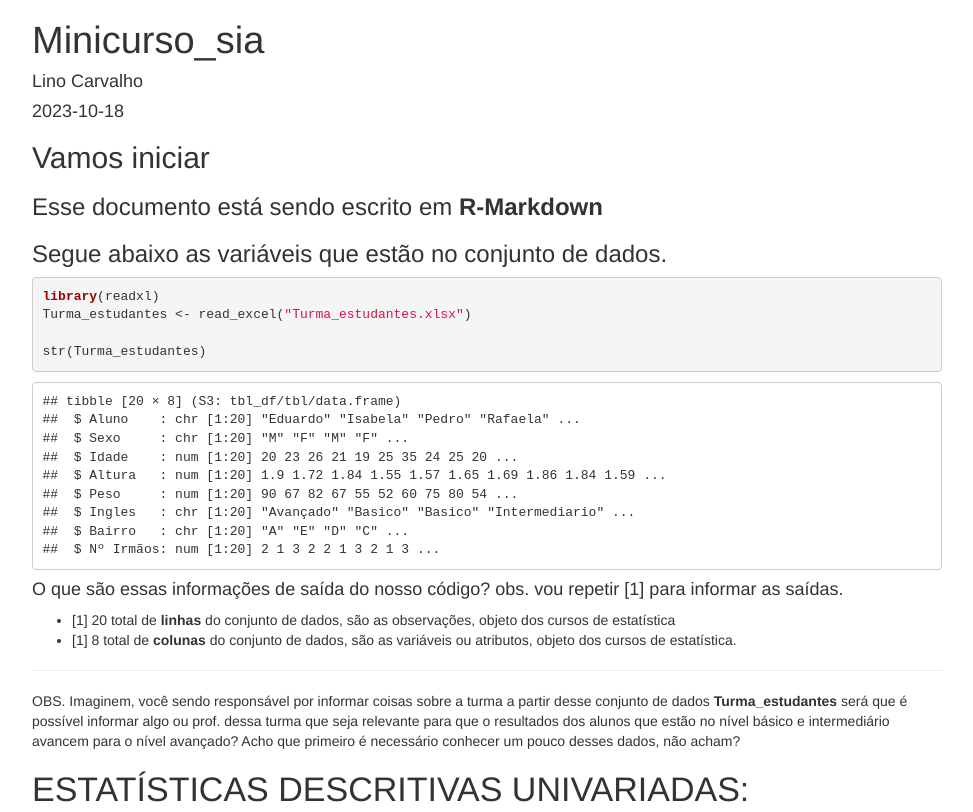
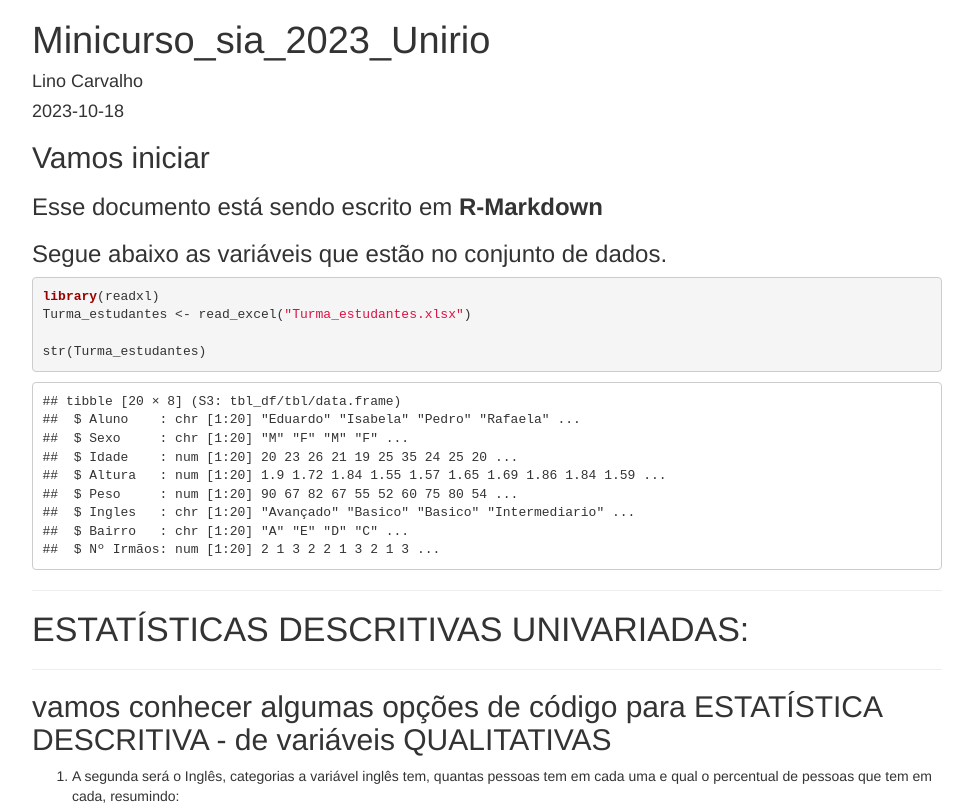
Before and after one commit to Linomc/Linomc.github.io, a plain HTML site: page index.html in a window 1280 px wide. Shown: the top 812 px of the page, without its empty margins (153-1126 px from the left). Drawn offline with nearby package versions, Linux system fonts and the light colour scheme; some packages are replaced by stand-ins of ours.

Commit message:
atualização do relatório em R-Markdown

```diff
--- a/index.html
+++ b/index.html
@@ -13,7 +13,7 @@
 
 <meta name="date" content="2023-10-18" />
 
-<title>Minicurso_sia</title>
+<title>Minicurso_sia_2023_Unirio</title>
 
 <script>// Pandoc 2.9 adds attributes on both header and div. We remove the former (to
 // be compatible with the behavior of Pandoc < 2.8).
@@ -350,7 +350,7 @@ display: none;
 
 
 
-<h1 class="title toc-ignore">Minicurso_sia</h1>
+<h1 class="title toc-ignore">Minicurso_sia_2023_Unirio</h1>
 <h4 class="author">Lino Carvalho</h4>
 <h4 class="date">2023-10-18</h4>
 
@@ -378,23 +378,7 @@ str(Turma_estudantes)</code></pre>
 ##  $ Ingles   : chr [1:20] &quot;Avançado&quot; &quot;Basico&quot; &quot;Basico&quot; &quot;Intermediario&quot; ...
 ##  $ Bairro   : chr [1:20] &quot;A&quot; &quot;E&quot; &quot;D&quot; &quot;C&quot; ...
 ##  $ Nº Irmãos: num [1:20] 2 1 3 2 2 1 3 2 1 3 ...</code></pre>
-<div id="o-que-são-essas-informações-de-saída-do-nosso-código-obs.-vou-repetir-1-para-informar-as-saídas." class="section level4">
-<h4>O que são essas informações de saída do nosso código? obs. vou
-repetir [1] para informar as saídas.</h4>
-<ul>
-<li>[1] 20 total de <strong>linhas</strong> do conjunto de dados, são as
-observações, objeto dos cursos de estatística</li>
-<li>[1] 8 total de <strong>colunas</strong> do conjunto de dados, são as
-variáveis ou atributos, objeto dos cursos de estatística.</li>
-</ul>
 <hr />
-<p>OBS. Imaginem, você sendo responsável por informar coisas sobre a
-turma a partir desse conjunto de dados <strong>Turma_estudantes</strong>
-será que é possível informar algo ou prof. dessa turma que seja
-relevante para que o resultados dos alunos que estão no nível básico e
-intermediário avancem para o nível avançado? Acho que primeiro é
-necessário conhecer um pouco desses dados, não acham?</p>
-</div>
 </div>
 </div>
 <div id="estatísticas-descritivas-univariadas" class="section level1">
@@ -817,7 +801,10 @@ anova_Idade_Ingles</code></pre>
 ##
 ## Residual standard error: 3.799418
 ## Estimated effects may be unbalanced</code></pre>
-<p>se não normal: teste de kruskal wallis (kruskal.test())</p>
+<p>seguindo o teste de shapiro, p-value = 0.003119, logo p &lt; 0.05,
+então é não normal, então o teste mais indicado é o de Kruskal
+Wallis:</p>
+<p>teste de kruskal wallis (kruskal.test())</p>
 <pre class="r"><code>kruskal.test(Idade~Ingles, data = Turma_estudantes)</code></pre>
 <pre><code>##
 ##  Kruskal-Wallis rank sum test
@@ -829,6 +816,9 @@ anova_Idade_Ingles</code></pre>
 <h5>Conclusão o teste não rejeita <span class="math inline">\(H_0\)</span>, já que p &gt; 0.05.</h5>
 </div>
 </div>
+</div>
+<div id="muito-obrigado" class="section level2">
+<h2># Muito OBRIGADO!</h2>
 </div>
 </div>
 
```
